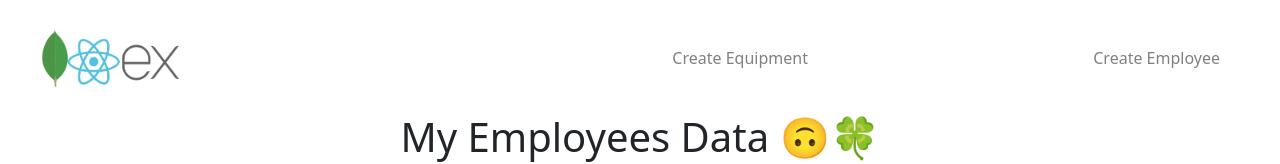
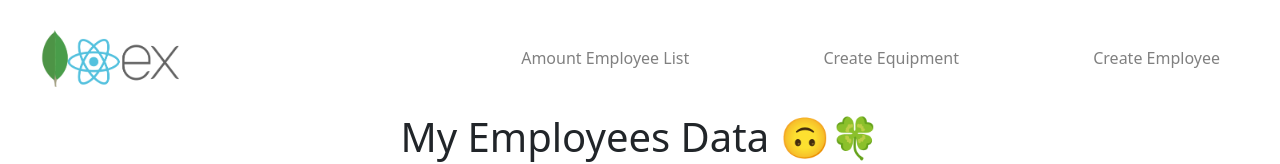
Before and after one commit to BernadetteCh/my-employees-data, a React (Create React App) app in the folder client/my-app/: page / in a window 1280 px wide. Shown: the top 164 px of the page. Built offline with nearby package versions, Linux system fonts and the light colour scheme; no server answers.

Commit message:
Add new link to navbar

```diff
--- a/client/my-app/src/components/Navbar.js
+++ b/client/my-app/src/components/Navbar.js
@@ -7,6 +7,9 @@ const Navbar = () => {
     <ul className="navbar">
       <Link to="/" className="navbar-link">
         <img src={logos} alt="technology-icons" className="logos"></img>
+      </Link>
+      <Link to="/amount-list" className="navbar-link">
+        Amount Employee List
       </Link>
       <Link to="/create-equipment" className="navbar-link">
         Create Equipment
```
